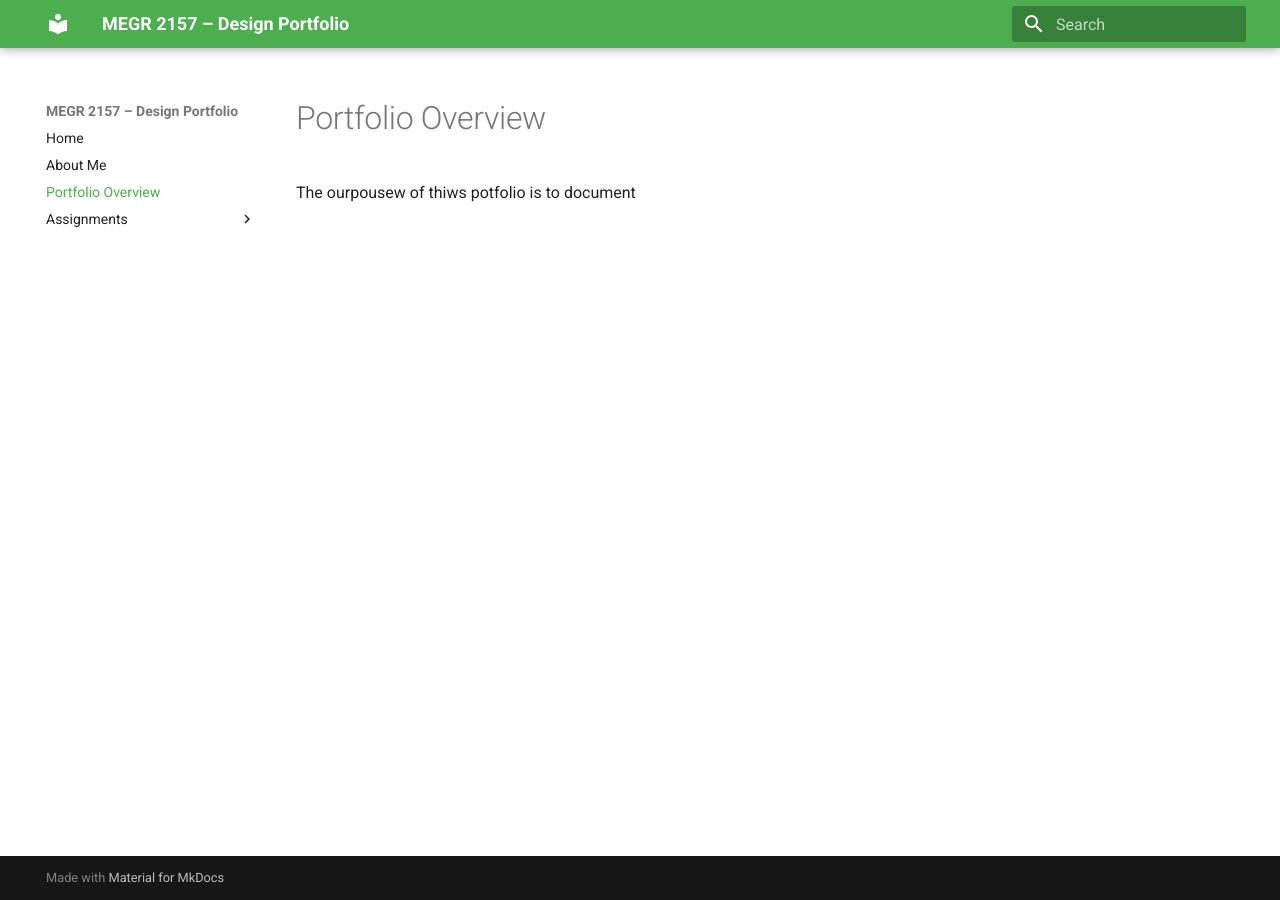
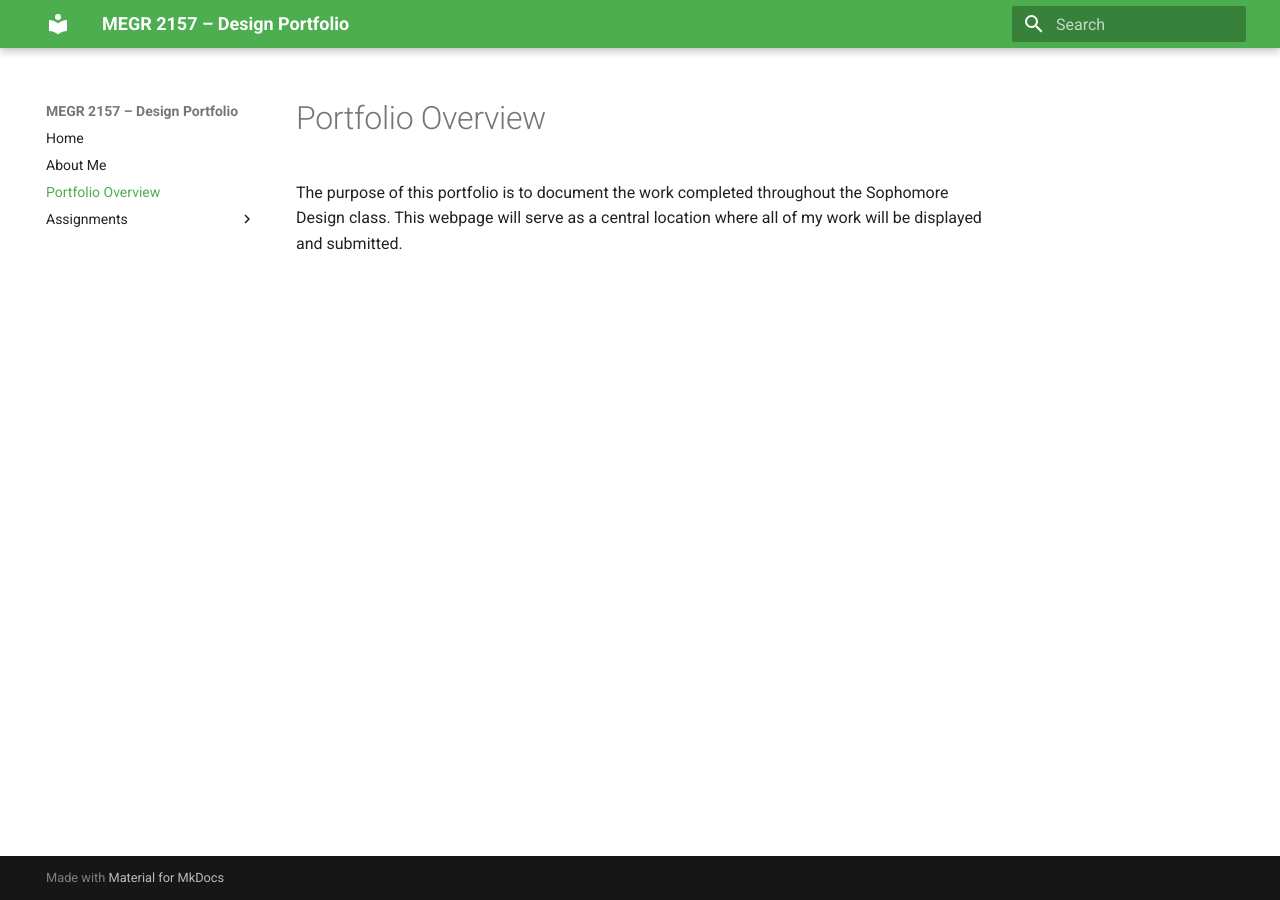
Before and after one commit to JacBinon/SOHPMORE-DESIGN, an MkDocs documentation site: the page built from docs/portfolio-overview.md, in a window 1280 px wide. Built offline with MkDocs 1.6.1 and Material for MkDocs 9.7.7, drawn with Linux system fonts in a browser that asks for light colours.

Commit message:
Update portfolio-overview.md

```diff
--- a/docs/portfolio-overview.md
+++ b/docs/portfolio-overview.md
@@ -1,3 +1,3 @@
 # Portfolio Overview
 
-The ourpousew of thiws potfolio is to document
+The purpose of this portfolio is to document the work completed throughout the Sophomore Design class. This webpage will serve as a central location where all of my work will be displayed and submitted.
```
